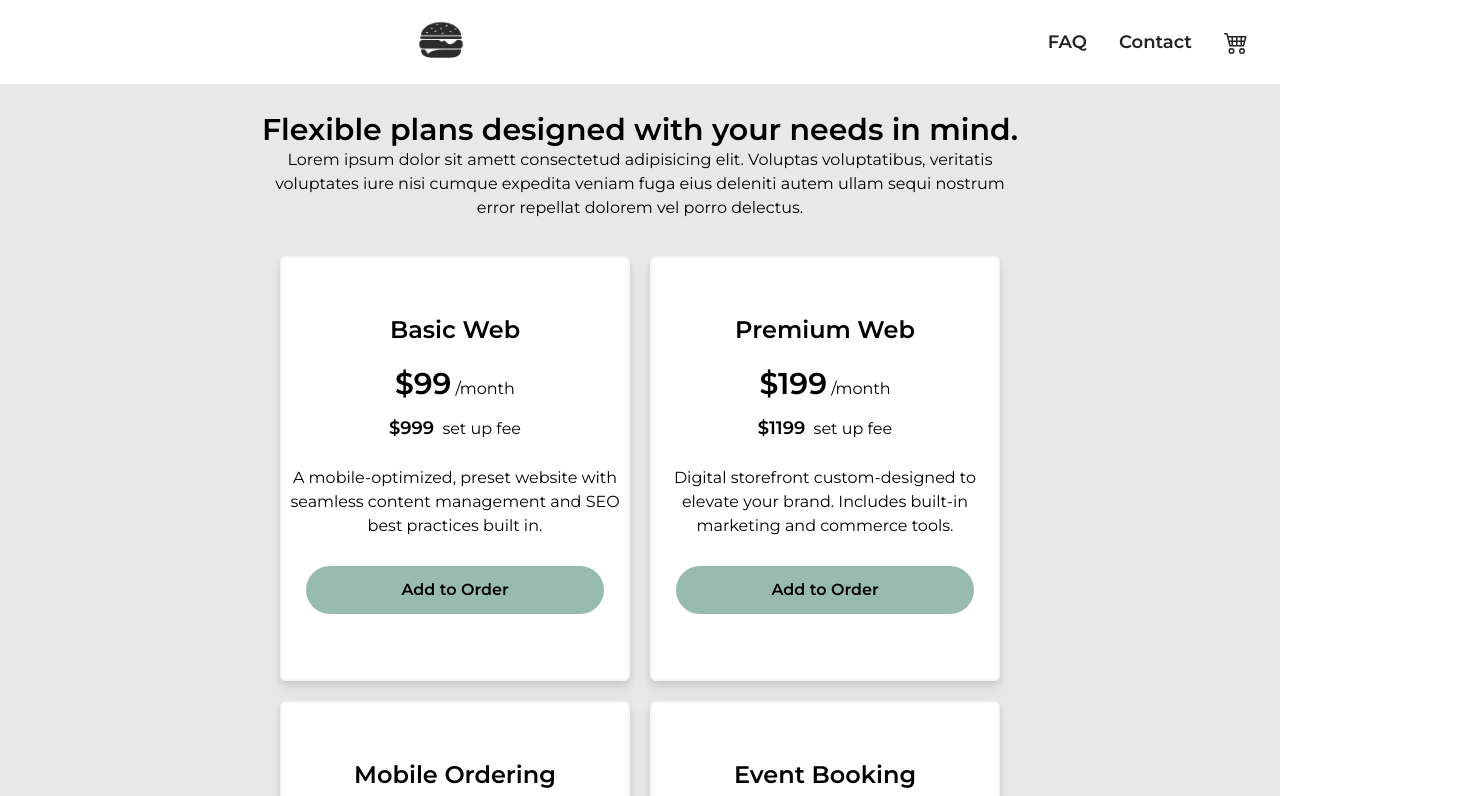
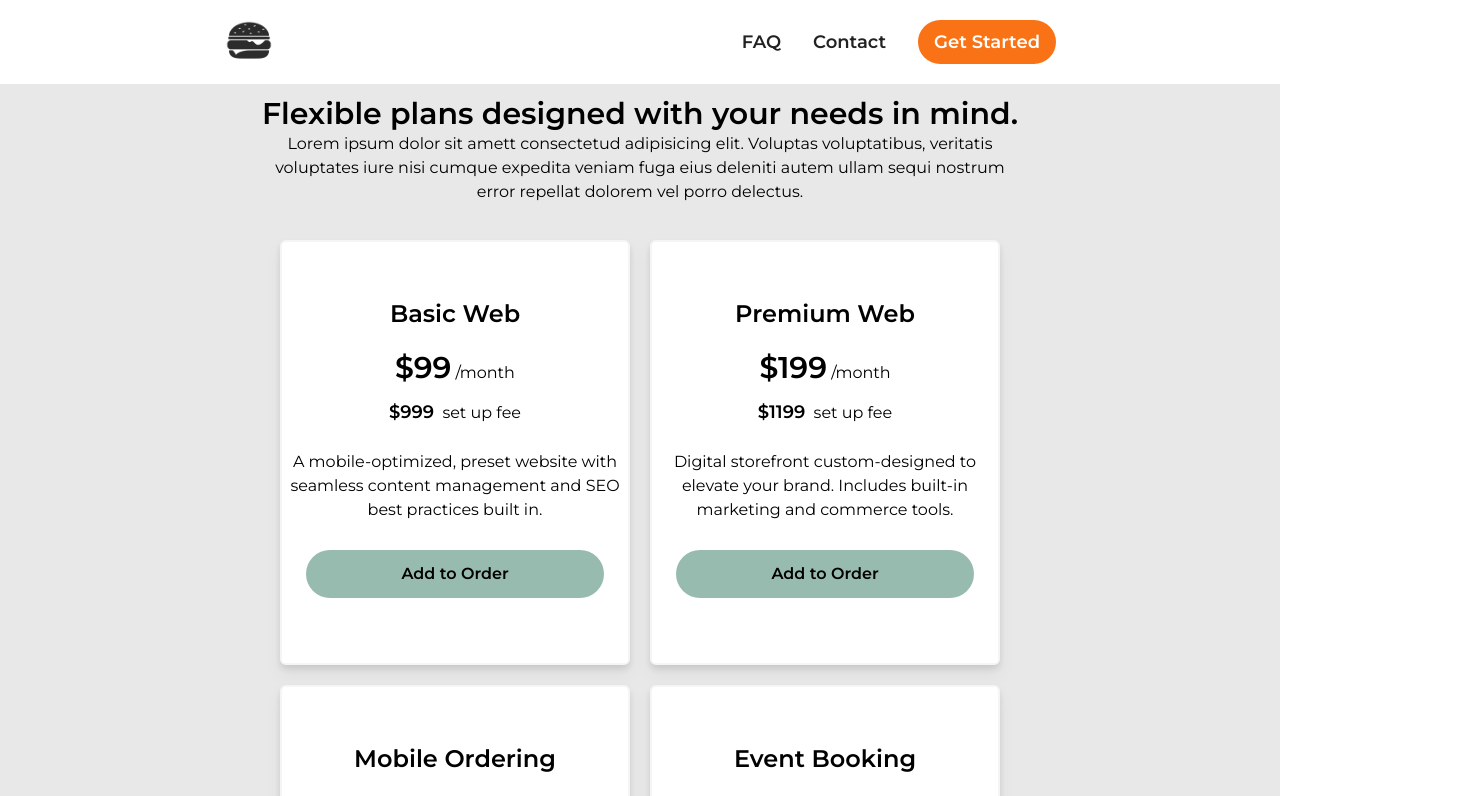
Before and after one commit to rwyattwalker/order-up, a Next.js app: page /pricing in a window 1280 px wide. Shown: the top 796 px of the page, 1472 px wide, since content can reach past the window. Built offline with nearby package versions, Linux system fonts and the light colour scheme.

Commit message:
Menu Updates

```diff
--- a/pages/pricing.tsx
+++ b/pages/pricing.tsx
@@ -8,19 +8,8 @@
 export default function Pricing() {
     return (
     <>
-      <ClientOnly>
-        {/* <Cart /> */}
-        <div className='md:hidden'>
-          <Navbar hamburger={true} dark/>
-        </div>
-      </ClientOnly>
    <section className='w-[100vw] max-w-[100vw] overflow-x-hidden min-h-[100vh] text-center  bg-[#E8E8E8] flex'>
     <div className='flex flex-col justify-center min-h-[100vh] gap-4 mx-auto mt-12'>
-      <div className='hidden md:inline'>
-        <ClientOnly>
-          <Navbar hamburger={false} dark shoppingCart/>
-        </ClientOnly>
-      </div>
       <div className='max-w-md md:max-w-4xl flex mx-auto flex-col '>
          <h1 className='font-bold text-3xl mt-12 2xl:mt-0 text-center' >Flexible plans designed with your needs in mind.</h1>
         <p className=' lg:max-w-3xl mx-2 sm:mx-auto text-center'>Lorem ipsum dolor sit amett consectetud adipisicing elit. Voluptas voluptatibus, veritatis voluptates iure nisi cumque expedita veniam fuga eius deleniti autem ullam sequi nostrum error repellat dolorem vel porro delectus.</p>
```
